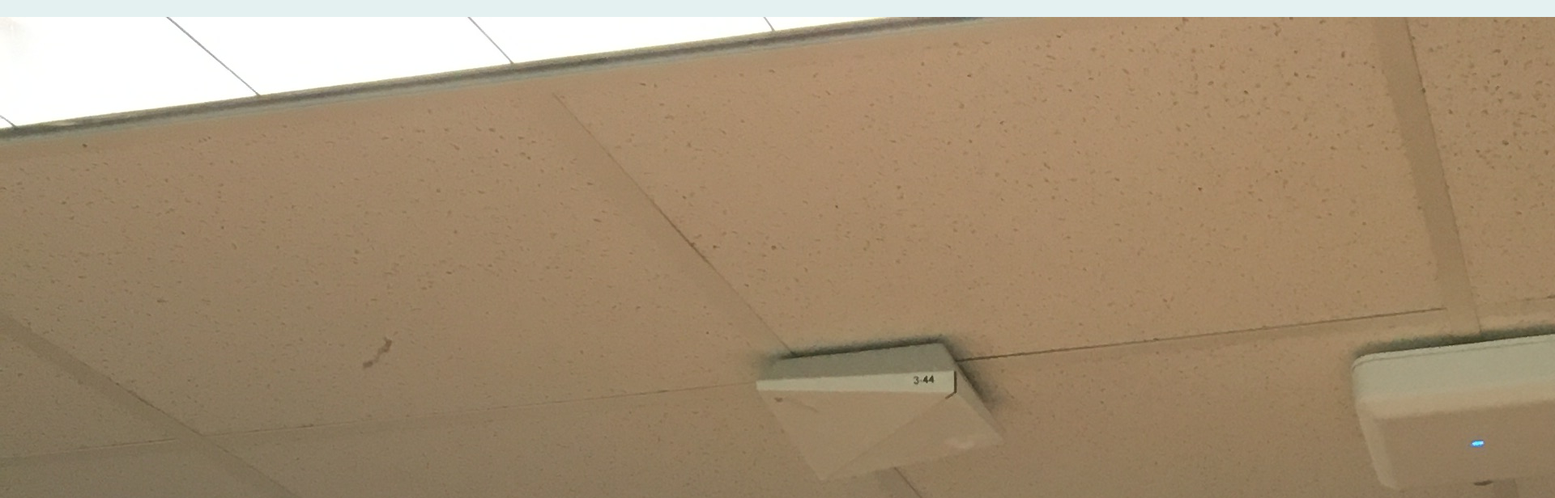
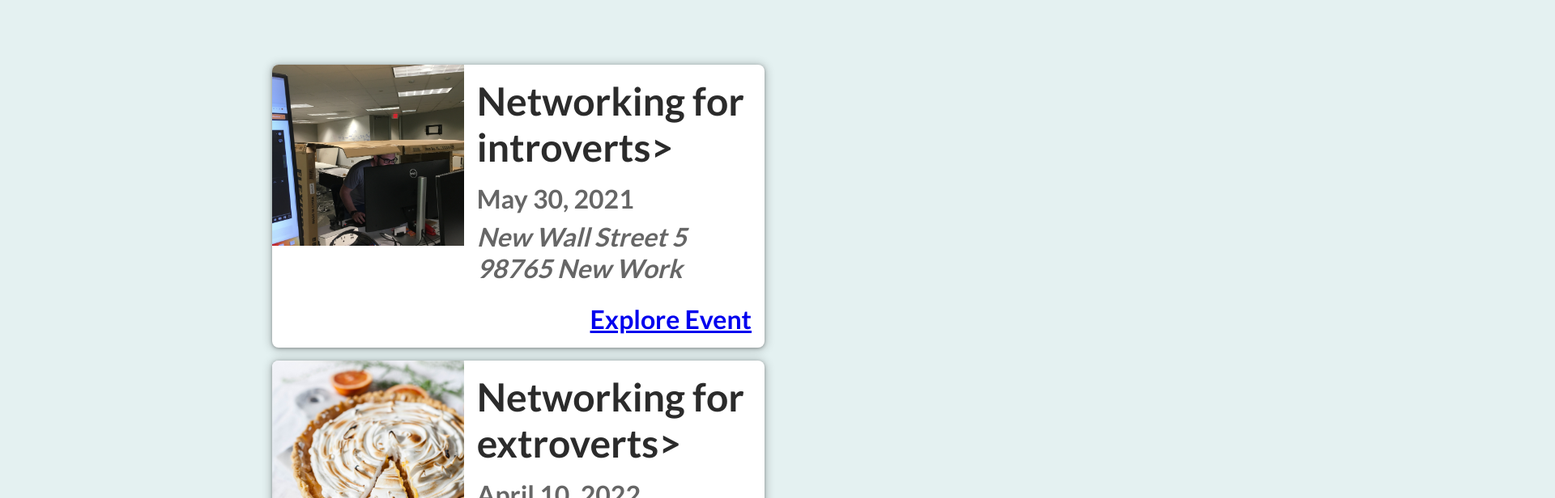
Before and after one commit to chunyukuo88/nextjs-course, a Next.js app: page / in a window 1280 px wide. Shown: the top 616 px of the page at 81% size, 1920 px wide, since content can reach past the window. Built offline with nearby package versions, Linux system fonts and the light colour scheme.

Commit message:
feat: added styles

```diff
--- a/components/events/event-item.js
+++ b/components/events/event-item.js
@@ -1,4 +1,5 @@
 import Link from 'next/link';
+import classes from './event-item.module.css';
 
 export default function EventItem(props){
   const { title, image, date, location, id } = props;
@@ -11,18 +12,22 @@ export default function EventItem(props){
   const exploreLink = `/events/${id}`;
 
   return (
-    <li>
+    <li className={classes.item}>
       <img src={'/' + image} alt='Preview image of the event.' />
-     <div>
+      <div className={classes.content}>
+          <div className={classes.summary}>
             <h2>{title}></h2>
-     </div>
-     <div>
+            <div className={classes.date}>
               <time>{humanReadableDate}</time>
             </div>
-     <div>
+            <div className={classes.address}>
               <address>{formattedAddress}</address>
             </div>
+          </div>
+          <div className={classes.actions}>
             <Link href={exploreLink}>Explore Event</Link>
+          </div>
+      </div>
     </li>
   )
 }
--- /dev/null
+++ b/components/events/event-item.module.css
@@ -0,0 +1,103 @@
+.item {
+    box-shadow: 0 1px 4px rgba(0, 0, 0, 0.3), 0 1px 12px 2px rgba(0, 0, 0, 0.2);
+    border-radius: 8px;
+    overflow: hidden;
+    background-color: white;
+    margin: 1rem;
+    display: flex;
+    flex-direction: column;
+    gap: 1rem;
+}
+
+.item img {
+    width: 100%;
+    object-fit: cover;
+    height: 10rem;
+}
+
+.content {
+    width: 100%;
+    padding: 0 1rem;
+    text-align: center;
+}
+
+.content h2 {
+    margin: 0.5rem 0;
+}
+
+.date,
+.address {
+    display: flex;
+    gap: 0.5rem;
+    align-items: center;
+}
+
+.date svg,
+.address svg {
+    width: 1.25rem;
+    height: 1.25rem;
+    color: #666666;
+}
+
+.content time {
+    color: #666666;
+    font-weight: bold;
+}
+
+.content address {
+    margin: 0.5rem 0;
+    color: #666666;
+    white-space: pre;
+}
+
+.actions {
+    display: flex;
+    flex-direction: column;
+    padding: 1rem;
+}
+
+.actions a {
+    display: block;
+}
+
+.actions a span {
+    vertical-align: middle;
+}
+
+.icon {
+    margin-left: 0.5rem;
+    display: inline-flex;
+    justify-content: center;
+    align-items: center;
+}
+
+.icon svg {
+    width: 1.25rem;
+    height: 1.25rem;
+}
+
+@media (min-width: 768px) {
+    .item {
+        flex-direction: row;
+    }
+
+    .item img {
+        width: 40%;
+        height: 14rem;
+    }
+
+    .content {
+        width: 60%;
+        padding: 0;
+        text-align: left;
+    }
+
+    .content h2 {
+        margin: 1rem 0;
+    }
+
+    .actions {
+        flex-direction: row;
+        justify-content: flex-end;
+    }
+}
--- a/components/events/event-list.js
+++ b/components/events/event-list.js
@@ -1,10 +1,11 @@
 import EventItem from './event-item';
+import classes from './event-list.module.css';
 
 export default function EventList(props) {
    const { events } = props;
 
    return (
-        <ul>
+        <ul className={classes.list}>
           {events.map(event =>
             (
               <EventItem
--- /dev/null
+++ b/components/events/event-list.module.css
@@ -0,0 +1,5 @@
+.list {
+    width: 90%;
+    max-width: 40rem;
+    margin: 5rem auto;
+}
```
Also changed, not shown: styles/button.module.css (added, +18 -0 lines), styles/events-search.module.css (added, +69 -0 lines), styles/main-header.module.css (added, +41 -0 lines). Lines whose indentation alone changed are shown as unchanged.
